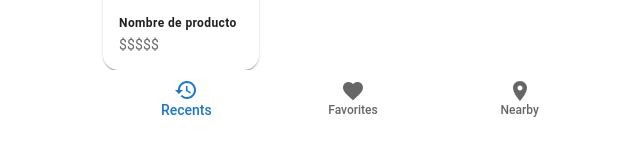
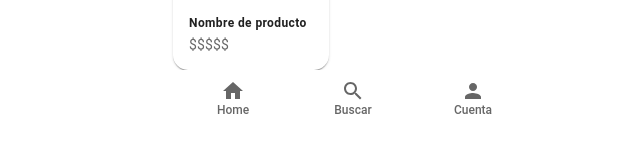
Before and after one commit to No-Country/C9-24T-JavaReact, a React (Vite) app in the folder client/: page /product in a window 1280 px wide. Shown: the part 402-558 px from the top of the page, without its empty margins (287-927 px from the left). Built offline with nearby package versions, Linux system fonts and the light colour scheme.

Commit message:
feat: navBar

```diff
--- a/client/src/component/Layout/NavBar/index.jsx
+++ b/client/src/component/Layout/NavBar/index.jsx
@@ -2,25 +2,28 @@ import * as React from "react";
 import Box from "@mui/material/Box";
 import BottomNavigation from "@mui/material/BottomNavigation";
 import BottomNavigationAction from "@mui/material/BottomNavigationAction";
-import RestoreIcon from "@mui/icons-material/Restore";
-import FavoriteIcon from "@mui/icons-material/Favorite";
-import LocationOnIcon from "@mui/icons-material/LocationOn";
+// import RestoreIcon from "@mui/icons-material/Restore";
+// import FavoriteIcon from "@mui/icons-material/Favorite";
+// import LocationOnIcon from "@mui/icons-material/LocationOn";
+import HomeIcon from "@mui/icons-material/Home";
+import SearchIcon from "@mui/icons-material/Search";
+import PersonIcon from "@mui/icons-material/Person";
 
 export default function NavBar() {
-  const [value, setValue] = React.useState(0);
+  //   const [value, setValue] = React.useState(0);
 
   return (
-    <Box sx={{ width: 500 }}>
+    <Box sx={{ width: 360 }}>
       <BottomNavigation
         showLabels
-        value={value}
-        onChange={(event, newValue) => {
+        // value={value}
+        /* onChange={(event, newValue) => {
           setValue(newValue);
-        }}
+        }} */
       >
-        <BottomNavigationAction label="Recents" icon={<RestoreIcon />} />
-        <BottomNavigationAction label="Favorites" icon={<FavoriteIcon />} />
-        <BottomNavigationAction label="Nearby" icon={<LocationOnIcon />} />
+        <BottomNavigationAction label="Home" icon={<HomeIcon />} />
+        <BottomNavigationAction label="Buscar" icon={<SearchIcon />} />
+        <BottomNavigationAction label="Cuenta" icon={<PersonIcon />} />
       </BottomNavigation>
     </Box>
   );
```
